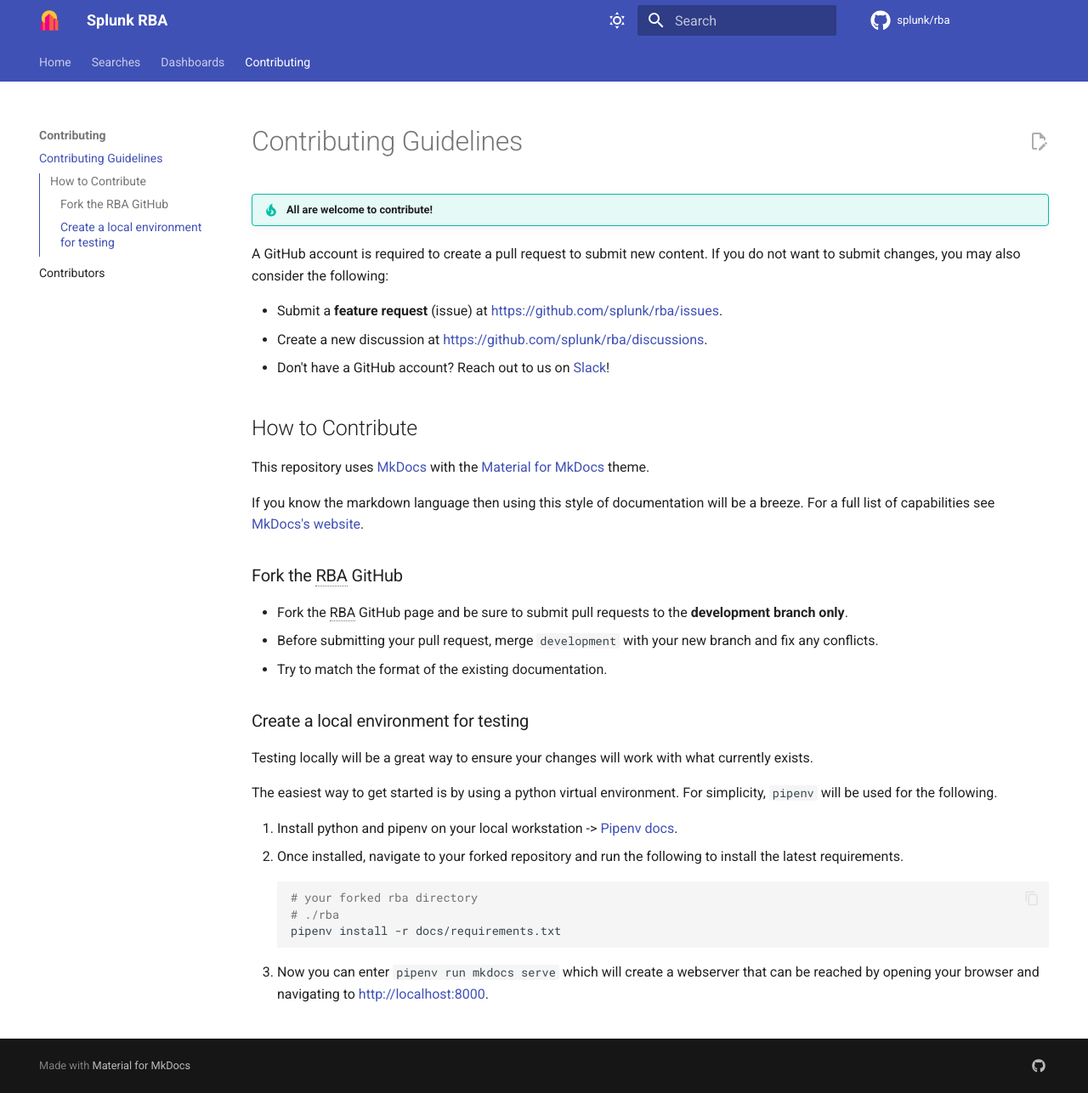
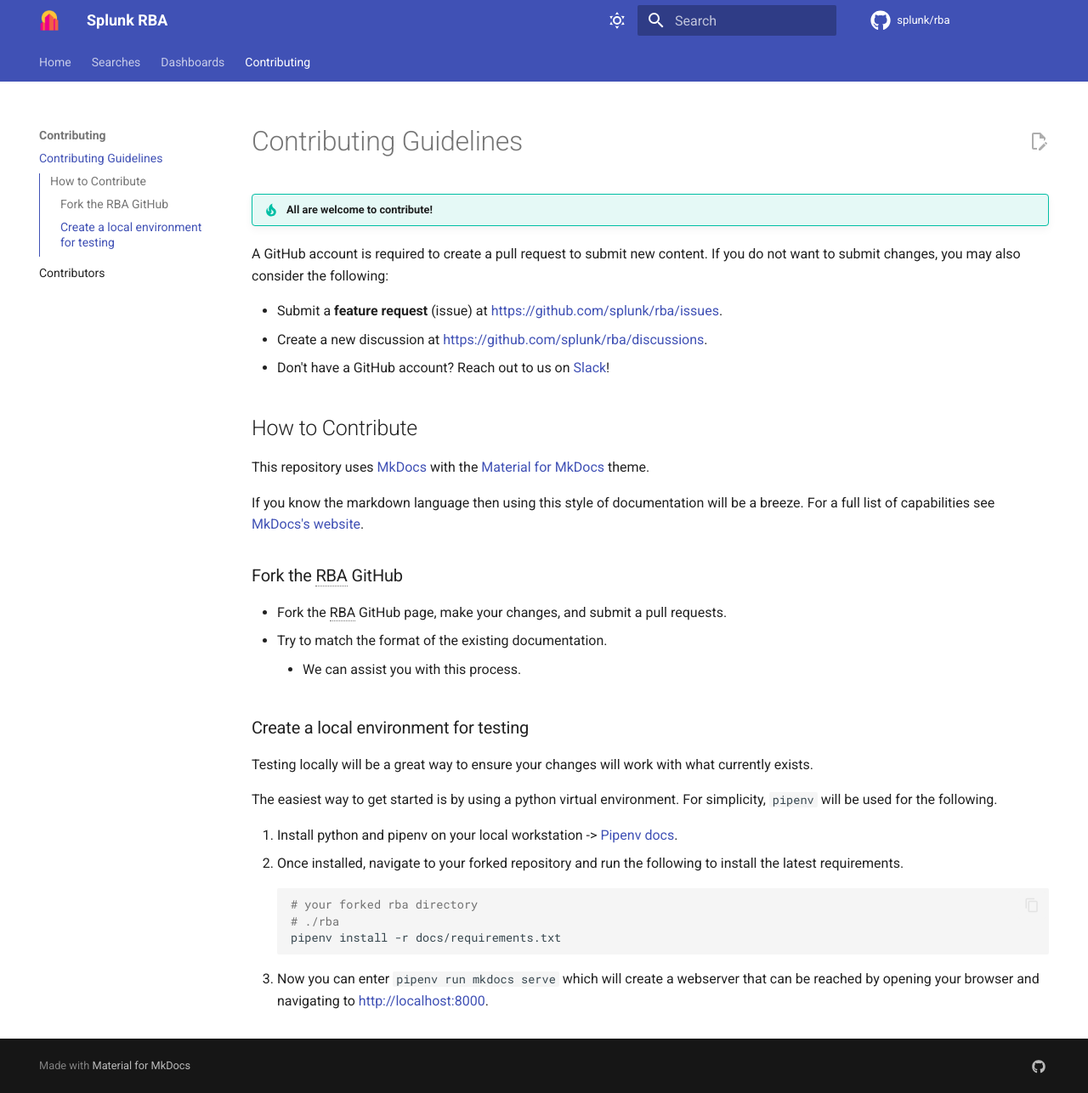
Before and after one commit to splunk/rba, an MkDocs documentation site: the page built from docs/contributing/contributing-guidelines.md, in a window 1280 px wide and 1286 px high. Shown: the whole window at 85% size. Built offline with MkDocs 1.6.1 and Material for MkDocs 9.7.7, drawn with Linux system fonts in a browser that asks for light colours; comment, search, counter and statistics services are not loaded.

Commit message:
updating conributing guidelines
Signed-off-by: Zachary Christensen <zchristensen@splunk.com>

```diff
--- a/docs/contributing/contributing-guidelines.md
+++ b/docs/contributing/contributing-guidelines.md
@@ -16,9 +16,9 @@
 
 ### Fork the RBA GitHub
 
-- Fork the RBA GitHub page and be sure to submit pull requests to the **development branch only**.
-- Before submitting your pull request, merge `development` with your new branch and fix any conflicts.
+- Fork the RBA GitHub page, make your changes, and submit a pull requests.
 - Try to match the format of the existing documentation.
+    - We can assist you with this process.
 
 ### Create a local environment for testing
 
```
